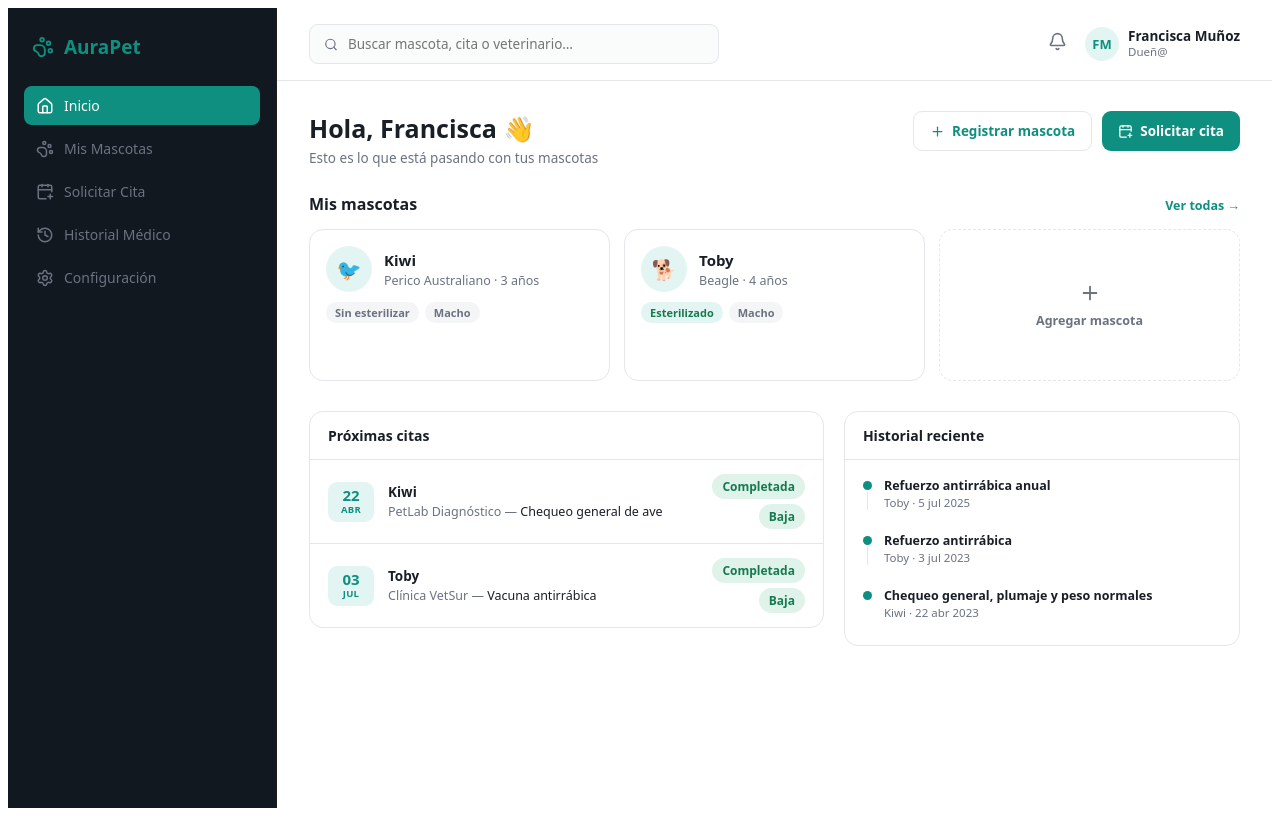
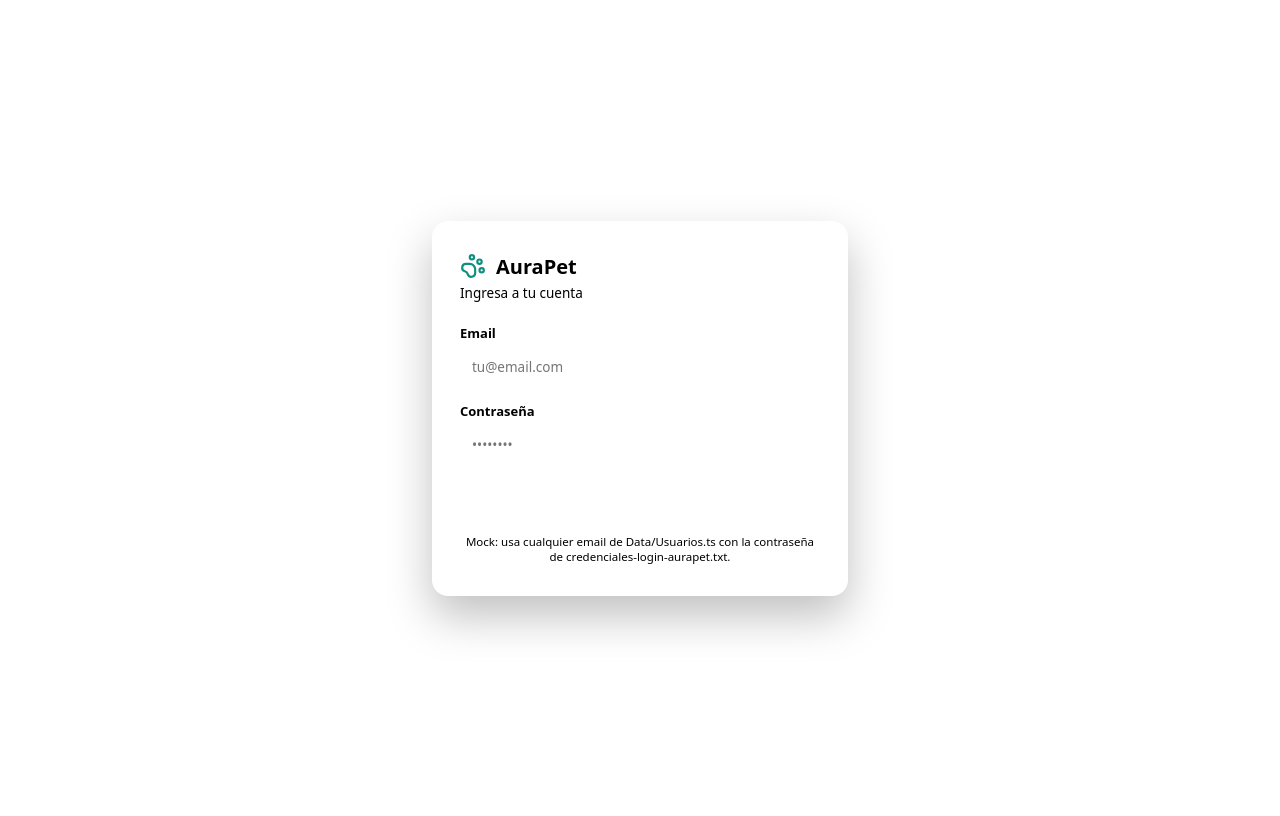
Before and after one commit to bastianp20/Capstone001, a React (Vite) app in the folder auraPet/: page / in a window 1280 px wide. Built offline with nearby package versions, Linux system fonts and the light colour scheme.

Commit message:
se agrega logica del login, falta x agregar el logOut

```diff
--- /dev/null
+++ b/auraPet/src/App.tsx
@@ -0,0 +1,27 @@
+import { useAuth } from './Auth/AuthContext';
+import { LoginScreen } from './screens/Login/LoginScreen';
+import { DuenoScreen } from './screens/dueños/duenos';
+import { VeterinarioScreen } from './screens/Veterinario/VeterinarioScreen';
+import { SuperAdminScreen } from './screens/SuperAdmin/SuperAdminScreen';
+
+// Sin router todavía: esta es la única pieza que decide qué pantalla
+// se muestra, según el usuario logueado (o ninguna -> LoginScreen).
+export const App = () => {
+  const { usuarioActual } = useAuth();
+
+  if (!usuarioActual) return <LoginScreen />;
+
+  switch (usuarioActual.rol) {
+    case 'dueno':
+      return <DuenoScreen />;
+    case 'veterinario':
+      return <VeterinarioScreen />;
+    case 'superadmin':
+      return <SuperAdminScreen />;
+    case 'centro':
+      // TODO: todavía no existe pantalla para el rol "centro".
+      return <LoginScreen />;
+    default:
+      return <LoginScreen />;
+  }
+};
--- /dev/null
+++ b/auraPet/src/Auth/AuthContext.tsx
@@ -0,0 +1,54 @@
+import { createContext, useContext, useEffect, useState, type ReactNode } from 'react';
+import type { Usuario, AuthContextValue } from '../interfaces';
+import { usuariosMock } from '../Data/Usuarios';
+
+const AuthContext = createContext<AuthContextValue | undefined>(undefined);
+
+// TODO: este archivo entero es mock. Cuando conectemos Supabase Auth se
+// reemplaza por supabase.auth.signInWithPassword() y el manejo de sesión
+// que da Supabase (incluyendo el guardado seguro del token) — acá solo
+// simulamos el flujo mientras no hay backend.
+const STORAGE_KEY = 'aurapet_usuario_id';
+
+export const AuthProvider = ({ children }: { children: ReactNode }) => {
+  const [usuarioActual, setUsuarioActual] = useState<Usuario | null>(null);
+
+  // Al montar, si había una sesión guardada (mock, en localStorage),
+  // la restauramos buscando el usuario por id.
+  useEffect(() => {
+    const idGuardado = localStorage.getItem(STORAGE_KEY);
+    if (!idGuardado) return;
+    const usuario = usuariosMock.find((u) => u.id === Number(idGuardado));
+    if (usuario) setUsuarioActual(usuario);
+  }, []);
+
+  const login = (email: string, password: string): boolean => {
+    const usuario = usuariosMock.find(
+      (u) => u.email.toLowerCase() === email.trim().toLowerCase() && u.password === password
+    );
+    if (!usuario) return false;
+
+    setUsuarioActual(usuario);
+    localStorage.setItem(STORAGE_KEY, String(usuario.id));
+    return true;
+  };
+
+  const logout = () => {
+    setUsuarioActual(null);
+    localStorage.removeItem(STORAGE_KEY);
+  };
+
+  return (
+    <AuthContext.Provider value={{ usuarioActual, login, logout }}>
+      {children}
+    </AuthContext.Provider>
+  );
+};
+
+// Hook de conveniencia — evita repetir useContext(AuthContext) y el chequeo
+// de undefined en cada pantalla que lo use.
+export const useAuth = (): AuthContextValue => {
+  const ctx = useContext(AuthContext);
+  if (!ctx) throw new Error('useAuth debe usarse dentro de <AuthProvider>');
+  return ctx;
+};
--- a/auraPet/src/Data/Usuarios.ts
+++ b/auraPet/src/Data/Usuarios.ts
@@ -1,4 +1,3 @@
-
 import { type Usuario } from '../interfaces';
 
 // Los ids de Usuario son únicos a través de TODOS los roles (dueño,
@@ -10,43 +9,48 @@ import { type Usuario } from '../interfaces';
 // Los ids de veterinarioId/duenoId/centroId usados en el resto de la
 // carpeta Data (Mascota, Cita, Veterinarios, etc.) referencian
 // directamente estos mismos ids de Usuario.
+//
+// password: MOCK — cada usuario tiene una contraseña distinta (primer
+// nombre en minúscula sin tildes + su id, ej. "camila1") solo para poder
+// probar el login con varias cuentas. Se reemplaza entero cuando
+// conectemos Supabase Auth. Lista completa en credenciales-login-aurapet.txt.
 
 export const dueno: Usuario[] = [
-  { id: 1, nombre: "Camila Rojas", email: "camila.rojas@example.com", rol: "dueno", telefono: 56912345678, creadoEn: 20221102 },
-  { id: 2, nombre: "Matías Fuentes", email: "matias.fuentes@example.com", rol: "dueno", telefono: 56987654321, creadoEn: 20221210 },
-  { id: 7, nombre: "Francisca Muñoz", email: "francisca.munoz@example.com", rol: "dueno", telefono: 56955512233, creadoEn: 20230118 },
-  { id: 8, nombre: "Sebastián Vargas", email: "sebastian.vargas@example.com", rol: "dueno", telefono: 56966421190, creadoEn: 20230305 },
-  { id: 9, nombre: "Javiera Torres", email: "javiera.torres@example.com", rol: "dueno", telefono: 56971238890, creadoEn: 20230522 },
-  { id: 10, nombre: "Cristóbal Silva", email: "cristobal.silva@example.com", rol: "dueno", telefono: 56944567712, creadoEn: 20230714 },
-  { id: 11, nombre: "Antonia Herrera", email: "antonia.herrera@example.com", rol: "dueno", telefono: 56933219987, creadoEn: 20230930 },
-  { id: 12, nombre: "Diego Contreras", email: "diego.contreras@example.com", rol: "dueno", telefono: 56922145567, creadoEn: 20240111 },
-  { id: 13, nombre: "Valentina Castro", email: "valentina.castro@example.com", rol: "dueno", telefono: 56999876541, creadoEn: 20240402 },
-  { id: 14, nombre: "Felipe Morales", email: "felipe.morales@example.com", rol: "dueno", telefono: 56988123345, creadoEn: 20240819 },
-  { id: 15, nombre: "Josefina Reyes", email: "josefina.reyes@example.com", rol: "dueno", telefono: 56977654432, creadoEn: 20250227 },
-  { id: 16, nombre: "Tomás Espinoza", email: "tomas.espinoza@example.com", rol: "dueno", telefono: 56966543321, creadoEn: 20251106 },
+  { id: 1, nombre: "Camila Rojas", email: "camila.rojas@example.com", rol: "dueno", telefono: 56912345678, creadoEn: 20221102, password: "camila1" },
+  { id: 2, nombre: "Matías Fuentes", email: "matias.fuentes@example.com", rol: "dueno", telefono: 56987654321, creadoEn: 20221210, password: "matias2" },
+  { id: 7, nombre: "Francisca Muñoz", email: "francisca.munoz@example.com", rol: "dueno", telefono: 56955512233, creadoEn: 20230118, password: "francisca7" },
+  { id: 8, nombre: "Sebastián Vargas", email: "sebastian.vargas@example.com", rol: "dueno", telefono: 56966421190, creadoEn: 20230305, password: "sebastian8" },
+  { id: 9, nombre: "Javiera Torres", email: "javiera.torres@example.com", rol: "dueno", telefono: 56971238890, creadoEn: 20230522, password: "javiera9" },
+  { id: 10, nombre: "Cristóbal Silva", email: "cristobal.silva@example.com", rol: "dueno", telefono: 56944567712, creadoEn: 20230714, password: "cristobal10" },
+  { id: 11, nombre: "Antonia Herrera", email: "antonia.herrera@example.com", rol: "dueno", telefono: 56933219987, creadoEn: 20230930, password: "antonia11" },
+  { id: 12, nombre: "Diego Contreras", email: "diego.contreras@example.com", rol: "dueno", telefono: 56922145567, creadoEn: 20240111, password: "diego12" },
+  { id: 13, nombre: "Valentina Castro", email: "valentina.castro@example.com", rol: "dueno", telefono: 56999876541, creadoEn: 20240402, password: "valentina13" },
+  { id: 14, nombre: "Felipe Morales", email: "felipe.morales@example.com", rol: "dueno", telefono: 56988123345, creadoEn: 20240819, password: "felipe14" },
+  { id: 15, nombre: "Josefina Reyes", email: "josefina.reyes@example.com", rol: "dueno", telefono: 56977654432, creadoEn: 20250227, password: "josefina15" },
+  { id: 16, nombre: "Tomás Espinoza", email: "tomas.espinoza@example.com", rol: "dueno", telefono: 56966543321, creadoEn: 20251106, password: "tomas16" },
 ];
 
 export const superAdmin: Usuario[] = [
-  { id: 5, nombre: "Bastian", email: "bastian.palavecino89@gmail.com", rol: "superadmin", creadoEn: 20220701 }, // este usuario fue creado el 01 del 07 del 2022
+  { id: 5, nombre: "Bastian", email: "bastian.palavecino89@gmail.com", rol: "superadmin", creadoEn: 20220701, password: "bastian5" }, // este usuario fue creado el 01 del 07 del 2022
 ];
 
 export const Veterinarios: Usuario[] = [
   // desde la página de los veterinarios se le agregará un "dr" si es hombre, si es mujer será "dra".
-  { id: 3, nombre: "Valentina Soto", email: "valentina.soto@auravet.com", rol: "veterinario", telefono: 56922223333, creadoEn: 20220920 },
-  { id: 4, nombre: "Ignacio Pérez", email: "ignacio.perez@auravet.com", rol: "veterinario", telefono: 56944445555, creadoEn: 20220922 },
-  { id: 17, nombre: "Andrés Cortés", email: "andres.cortes@auravet.com", rol: "veterinario", telefono: 56955632210, creadoEn: 20230214 },
-  { id: 18, nombre: "Antonia Reyes", email: "antonia.reyes@auravet.com", rol: "veterinario", telefono: 56966743321, creadoEn: 20230608 },
-  { id: 19, nombre: "Rodrigo Vidal", email: "rodrigo.vidal@auravet.com", rol: "veterinario", telefono: 56977854432, creadoEn: 20231201 },
-  { id: 20, nombre: "Bárbara Fuenzalida", email: "barbara.fuenzalida@auravet.com", rol: "veterinario", telefono: 56988965543, creadoEn: 20240519 },
-  { id: 21, nombre: "Matías Ojeda", email: "matias.ojeda@auravet.com", rol: "veterinario", telefono: 56999076654, creadoEn: 20250327 },
+  { id: 3, nombre: "Valentina Soto", email: "valentina.soto@auravet.com", rol: "veterinario", telefono: 56922223333, creadoEn: 20220920, password: "valentina3" },
+  { id: 4, nombre: "Ignacio Pérez", email: "ignacio.perez@auravet.com", rol: "veterinario", telefono: 56944445555, creadoEn: 20220922, password: "ignacio4" },
+  { id: 17, nombre: "Andrés Cortés", email: "andres.cortes@auravet.com", rol: "veterinario", telefono: 56955632210, creadoEn: 20230214, password: "andres17" },
+  { id: 18, nombre: "Antonia Reyes", email: "antonia.reyes@auravet.com", rol: "veterinario", telefono: 56966743321, creadoEn: 20230608, password: "antonia18" },
+  { id: 19, nombre: "Rodrigo Vidal", email: "rodrigo.vidal@auravet.com", rol: "veterinario", telefono: 56977854432, creadoEn: 20231201, password: "rodrigo19" },
+  { id: 20, nombre: "Bárbara Fuenzalida", email: "barbara.fuenzalida@auravet.com", rol: "veterinario", telefono: 56988965543, creadoEn: 20240519, password: "barbara20" },
+  { id: 21, nombre: "Matías Ojeda", email: "matias.ojeda@auravet.com", rol: "veterinario", telefono: 56999076654, creadoEn: 20250327, password: "matias21" },
 ];
 
 export const centros: Usuario[] = [
-  { id: 22, nombre: "Clínica VetSur", email: "contacto@vetsur.com", rol: "centro", telefono: 56225551010, creadoEn: 20220801 },
-  { id: 23, nombre: "Centro Veterinario Las Condes", email: "contacto@vetlascondes.com", rol: "centro", telefono: 56227772020, creadoEn: 20220815 },
-  { id: 24, nombre: "PetLab Diagnóstico", email: "contacto@petlab.cl", rol: "centro", telefono: 56229993030, creadoEn: 20221005 },
-  { id: 25, nombre: "Veterinaria Maipú Sur", email: "contacto@vetmaipusur.cl", rol: "centro", telefono: 56224456060, creadoEn: 20231120 },
-  { id: 26, nombre: "Centro Veterinario Vitacura", email: "contacto@vetvitacura.cl", rol: "centro", telefono: 56223347070, creadoEn: 20240610 },
+  { id: 22, nombre: "Clínica VetSur", email: "contacto@vetsur.com", rol: "centro", telefono: 56225551010, creadoEn: 20220801, password: "clinica22" },
+  { id: 23, nombre: "Centro Veterinario Las Condes", email: "contacto@vetlascondes.com", rol: "centro", telefono: 56227772020, creadoEn: 20220815, password: "centro23" },
+  { id: 24, nombre: "PetLab Diagnóstico", email: "contacto@petlab.cl", rol: "centro", telefono: 56229993030, creadoEn: 20221005, password: "petlab24" },
+  { id: 25, nombre: "Veterinaria Maipú Sur", email: "contacto@vetmaipusur.cl", rol: "centro", telefono: 56224456060, creadoEn: 20231120, password: "veterinaria25" },
+  { id: 26, nombre: "Centro Veterinario Vitacura", email: "contacto@vetvitacura.cl", rol: "centro", telefono: 56223347070, creadoEn: 20240610, password: "centro26" },
 ];
 
 // Tabla única de usuarios (une los 4 roles). Es la que consumen las
--- /dev/null
+++ b/auraPet/src/css/LoginPage.css
@@ -0,0 +1,86 @@
+@import './theme.css';
+
+.login-page {
+  min-height: 100vh;
+  display: flex;
+  align-items: center;
+  justify-content: center;
+  background: var(--color-bg);
+  font-family: system-ui, sans-serif;
+}
+
+.login-card {
+  width: 100%;
+  max-width: 360px;
+  background: white;
+  border-radius: 16px;
+  padding: 32px 28px;
+  box-shadow: 0 20px 45px rgba(0, 0, 0, 0.25);
+}
+
+.login-brand {
+  display: flex;
+  align-items: center;
+  gap: 10px;
+  margin-bottom: 4px;
+}
+
+.login-brand span {
+  font-weight: 700;
+  font-size: 20px;
+  color: var(--color-text);
+}
+
+.login-subtitulo {
+  margin: 0 0 22px;
+  font-size: 13.5px;
+  color: var(--color-text-muted);
+}
+
+.login-label {
+  display: block;
+  font-size: 13px;
+  font-weight: 600;
+  color: var(--color-text);
+  margin-bottom: 6px;
+}
+
+.login-input {
+  width: 100%;
+  padding: 10px 12px;
+  border-radius: 9px;
+  border: 1px solid var(--color-border);
+  font-family: inherit;
+  font-size: 13.5px;
+  margin-bottom: 16px;
+}
+
+.login-input:focus {
+  outline: none;
+  border-color: var(--color-accent);
+}
+
+.login-error {
+  color: #a4272a;
+  font-size: 12.5px;
+  margin: -8px 0 14px;
+}
+
+.login-btn {
+  width: 100%;
+  padding: 11px;
+  border-radius: 9px;
+  border: none;
+  background: var(--color-accent);
+  color: white;
+  font-size: 14px;
+  font-weight: 700;
+  cursor: pointer;
+}
+
+.login-hint {
+  margin: 16px 0 0;
+  font-size: 11.5px;
+  color: var(--color-text-muted);
+  text-align: center;
+}
--- a/auraPet/src/main.tsx
+++ b/auraPet/src/main.tsx
@@ -1,13 +1,12 @@
 import { StrictMode } from 'react'
 import { createRoot } from 'react-dom/client'
-import { DuenoScreen } from './screens/dueños/duenos'
-// import { SuperAdminScreen } from './screens/SuperAdmin/SuperAdminScreen'
-// import { VeterinarioScreen } from './screens/Veterinario/VeterinarioScreen'
+import { AuthProvider } from './Auth/AuthContext'
+import { App } from './App'
 
 createRoot(document.getElementById('root')!).render(
   <StrictMode>
-  {/* <SuperAdminScreen/> */}
-  <DuenoScreen/>
- {/* <VeterinarioScreen/> */}
+    <AuthProvider>
+      <App />
+    </AuthProvider>
   </StrictMode>,
 )
--- /dev/null
+++ b/auraPet/src/screens/Login/LoginScreen.tsx
@@ -0,0 +1,67 @@
+import { useState, type FormEvent } from 'react';
+import { useAuth } from '../../Auth/AuthContext';
+import { Colors, Iconos } from '../../constants';
+import '../../css/LoginPage.css';
+
+const colors = Colors;
+const iconos = Iconos;
+
+export const LoginScreen = () => {
+  const { login } = useAuth();
+  const [email, setEmail] = useState('');
+  const [password, setPassword] = useState('');
+  const [error, setError] = useState('');
+
+  const handleSubmit = (e: FormEvent) => {
+    e.preventDefault();
+    const ok = login(email, password);
+    if (!ok) {
+      setError('Email o contraseña incorrectos.');
+      return;
+    }
+    setError('');
+  };
+
+  return (
+    <div className="login-page">
+      <div className="login-card">
+        <div className="login-brand">
+          <iconos.huella size={26} color={colors.accent} />
+          <span>AuraPet</span>
+        </div>
+        <p className="login-subtitulo">Ingresa a tu cuenta</p>
+
+        <form onSubmit={handleSubmit}>
+          <label className="login-label" htmlFor="login-email">Email</label>
+          <input
+            id="login-email"
+            type="email"
+            className="login-input"
+            value={email}
+            onChange={(e) => setEmail(e.target.value)}
+            placeholder="tu@email.com"
+            required
+          />
+
+          <label className="login-label" htmlFor="login-password">Contraseña</label>
+          <input
+            id="login-password"
+            type="password"
+            className="login-input"
+            value={password}
+            onChange={(e) => setPassword(e.target.value)}
+            placeholder="••••••••"
+            required
+          />
+
+          {error && <p className="login-error">{error}</p>}
+
+          <button type="submit" className="login-btn">Ingresar</button>
+        </form>
+
+        {/* TODO: quitar este hint cuando exista un flujo real de registro */}
+        <p className="login-hint">Mock: usa cualquier email de Data/Usuarios.ts con la contraseña de credenciales-login-aurapet.txt.</p>
+      </div>
+    </div>
+  );
+};
--- a/auraPet/src/screens/SuperAdmin/SuperAdminScreen.tsx
+++ b/auraPet/src/screens/SuperAdmin/SuperAdminScreen.tsx
@@ -5,11 +5,13 @@ import {RechazarModal} from '../../Modal/ReachazarModal';
 import { KpiCard } from "../../Card/kpi";
 import { solicitudesPendientesMock } from "../../Data/SolicitudPendiente";
 import { getCitasResumen } from "../../Api/getInfo";
+import { useAuth } from "../../Auth/AuthContext";
 
 const colors = Colors;
 const badge = Badge;
 
 export const SuperAdminScreen = () => {
+  const { usuarioActual } = useAuth();
   const [solicitudARechazar, setSolicitudARechazar] = useState<SolicitudPendiente | null>(null);
   const [solicitudes, setSolicitudes] = useState(solicitudesPendientesMock);
   const citasMock = getCitasResumen();
@@ -95,7 +97,7 @@ const aprobar = (id: number) => {
               <div style={{ width: 30, height: 30, borderRadius: 999, background: colors.accentSoft, display: "flex", alignItems: "center", justifyContent: "center", fontSize: 13, fontWeight: 700, color: colors.accent }}>
                 SA
               </div>
-              <span style={{ fontSize: 13.5, fontWeight: 600, color: colors.text }}>SuperAdmin</span>
+              <span style={{ fontSize: 13.5, fontWeight: 600, color: colors.text }}>{usuarioActual?.nombre ?? "SuperAdmin"}</span>
             </div>
           </div>
         </div>
--- a/auraPet/src/screens/Veterinario/VeterinarioScreen.tsx
+++ b/auraPet/src/screens/Veterinario/VeterinarioScreen.tsx
@@ -6,13 +6,11 @@ import {PacientesModal} from '../../Modal/PacientesModal';
 import type { NuevaReceta } from '../../interfaces';
 import '../../css/VeterinariosPage.css';
 import { RecetaModal } from '../../Modal/RecetasModal';
+import { useAuth } from '../../Auth/AuthContext';
+import { veterinariosMock } from '../../Data/Veterinarios';
 
 const colors = Colors;
 const iconos = Iconos;
-
-// TODO: cuando exista login real, este id lo entrega la sesión (auth)
-// este id corresponde a valentina, se usará así para acceder al vet mediante su id.
-const veterinarioIdActual = 1;
 
 // Variables CSS con los colores del tema (Colors, en constants.ts es la
 // única fuente de verdad) para que VeterinariosPage.css los use como
@@ -29,6 +27,15 @@ const temaVars = {
 } as CSSProperties;
 
 export const VeterinarioScreen = () => {
+  const { usuarioActual } = useAuth();
+
+  // OJO: usuarioActual.id es el id de Usuario. Las funciones de
+  // Api/getInfo.tsx (getInfoVeterinario, getAgendaVeterinario,
+  // getPacientesPorVeterinario) esperan el id de Veterinario (otra
+  // tabla), enlazado vía Veterinario.usuarioId.
+  const veterinario = veterinariosMock.find((v) => v.usuarioId === usuarioActual!.id);
+  const veterinarioIdActual = veterinario!.id;
+
   const infoVeterinario = getInfoVeterinario(veterinarioIdActual);
 
   // Un veterinario puede no estar vinculado a ningún centro (atención
--- a/auraPet/src/screens/dueños/duenos.tsx
+++ b/auraPet/src/screens/dueños/duenos.tsx
@@ -2,7 +2,7 @@ import type { CSSProperties } from 'react';
 import { Colors, Iconos, Badge, badgeStyles, ESTADO_LABEL, URGENCIA_LABEL, EMOJI_ESPECIE,calcularEdad } from '../../constants';
 import { getMascotasPorDueno, getProximasCitasDueno, getHistorialRecienteDueno } from '../../Api/getInfo';
 import { getIniciales } from '../../utils';
-import {dueno} from '../../Data/Usuarios';
+import { useAuth } from '../../Auth/AuthContext';
 import '../../css/duenoPage.css';
 
 const colors = Colors;
@@ -20,13 +20,13 @@ const temaVars = {
 } as CSSProperties;
 
 export const DuenoScreen = () => {
-const duenoIdActual = 7;
+  const { usuarioActual } = useAuth();
+  const duenoIdActual = usuarioActual!.id; // App.tsx ya garantiza que hay sesión antes de montar esta pantalla
+  const nombreDueno = usuarioActual!.nombre;
+
   const mascotas = getMascotasPorDueno(duenoIdActual);
   const proximasCitas = getProximasCitasDueno(duenoIdActual).slice(0, 3);
   const historialReciente = getHistorialRecienteDueno(duenoIdActual, 3);
-
-    const usuarioDueno = dueno.find( (d) => d.id === duenoIdActual);
-    const nombreDueno = usuarioDueno?.nombre ?? "Dueno";
   return (
     <div className="dueno-page" style={temaVars}>
       <div className="dueno-sidebar">
```
Also changed, not shown: auraPet/src/Modal/RecetasModal.tsx (+1 -9 lines), auraPet/src/constants.ts (+8 -0 lines), auraPet/src/interfaces.ts (+7 -0 lines).
